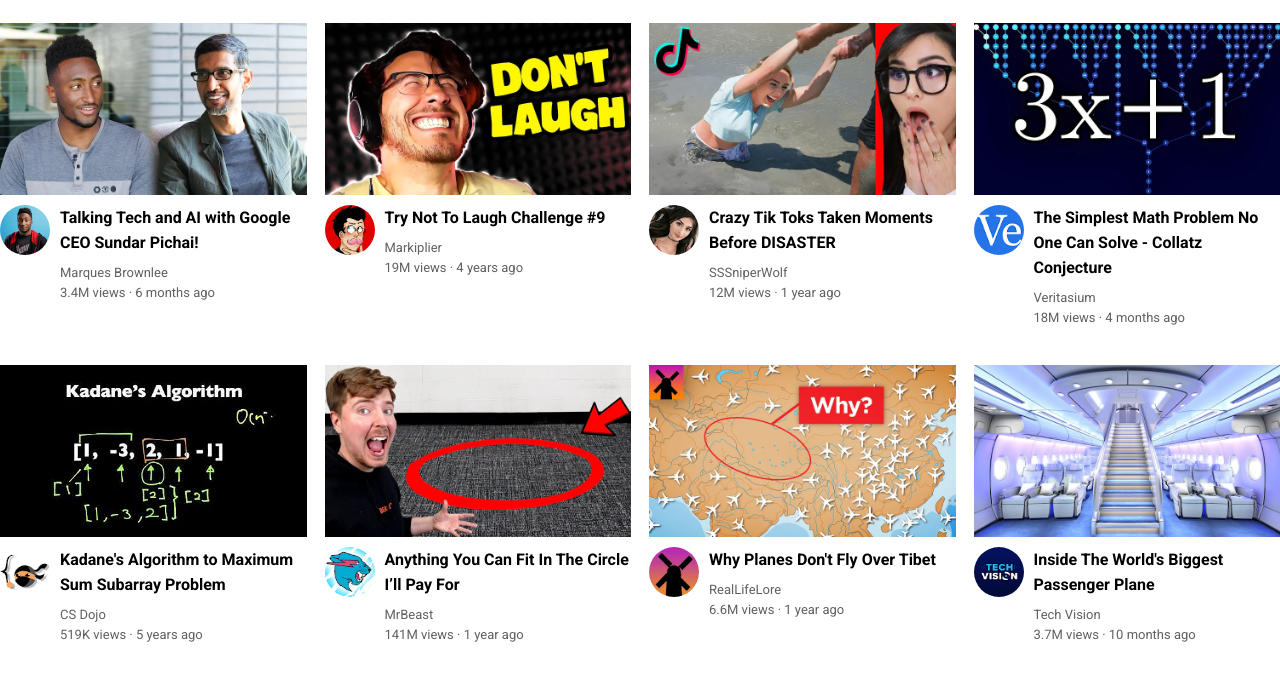
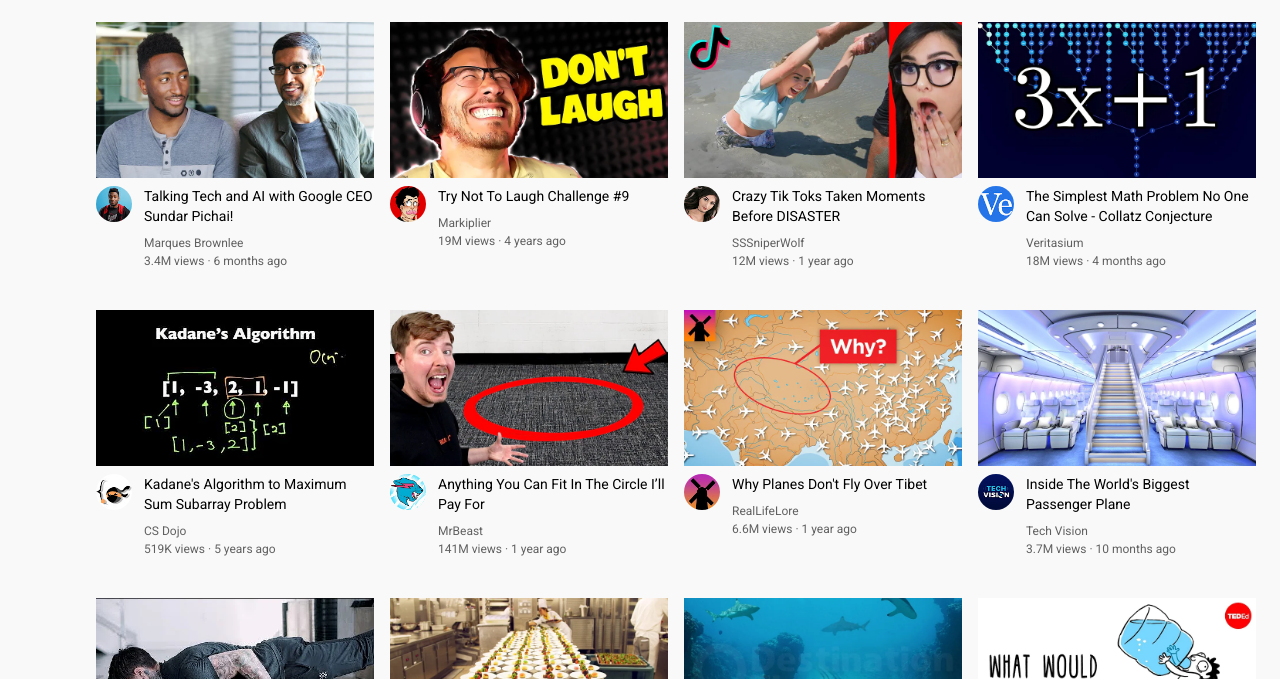
Before and after one commit to aceygram/Youtube-Homepage, a plain HTML site: page index.html in a window 1280 px wide. Shown: the part 59-738 px from the top of the page. Drawn offline with Linux system fonts and the light colour scheme.

Commit message:
Changed the sizing of the video tiles while putting the time stamp on each thumbnail.

```diff
--- a/video.css
+++ b/video.css
@@ -1,38 +1,63 @@
 .video-tile {
     display: flex;
     flex-direction: column;
-    gap: 10px;
+    gap: 8px;
 }
 
 .video-info {
     display: flex;
-    gap: 10px;
+    gap: 12px;
 }
 
 .profile-photo {
-    height: 50px;
-    width: 50px;
+    height: 36px;
+    width: 36px;
     border-radius: 50px;
 }
 
 .video-title {
-    font-size: 16px;
-    font-weight: 700;
+    font-size: 14px;
+    font-weight: 500;
     margin-bottom: 10px;
-    line-height: 25px;
+    line-height: 20px;
 }
 
 .video-author,
 .video-stats {
-    font-size: 13px;
+    font-size: 12px;
     color: rgb(97, 96, 96);
-    margin-bottom: 5px;
+    margin-bottom: 4px;
 }
 
 .video-preview {
     display: grid;
     grid-template-columns: 1fr 1fr 1fr 1fr;
-    row-gap: 35px;
-    column-gap: 18px;
-    padding-top: 25px;
+    row-gap: 38px;
+    column-gap: 16px;
+    padding-top: 24px;
+    padding-left: 96px;
+    padding-right: 24px;
+    padding-bottom: 50px;
+    background-color:   #f9f9f9;
 }
+
+.time-stamp {
+    background-color: black;
+    color: white;
+    font-size: 12px;
+    font-weight: 500;
+    width: 38px;
+    padding: 4px;
+    border-radius: 2px;
+    text-align: center;
+    position: absolute;
+    top: 137px;
+    right: 0;
+    left: 254px;
+    bottom: 11px;
+    opacity: 0.9;
+}
+
+.video-stamp {
+    position: relative;
+}
```
